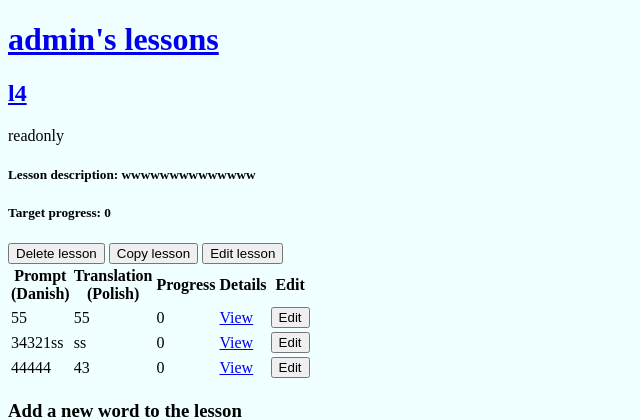
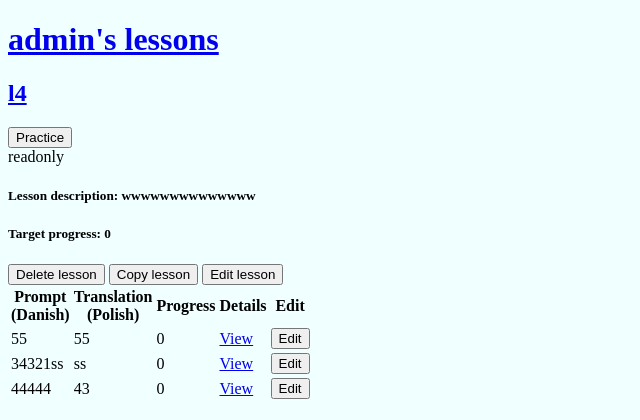
Before and after one commit to AdamRogowski/LanguageLearningApp, a Django app: page /my-lesson-details/9/ in a window 1280 px wide. Shown: the part 262-682 px from the top of the page, without its empty margins (0-640 px from the left). Run offline with Django 5.2, Linux system fonts and the light colour scheme; a user stored in the database is signed in; data comes from the database, SQL or seed files in the repository; both versions use the stored data as it was after the commit.

Commit message:
prototype of practice mode added

```diff
--- a/base/templates/base/my_lesson_details.html
+++ b/base/templates/base/my_lesson_details.html
@@ -4,6 +4,10 @@
 
 <h1><a href="{% url 'my-lessons' my_lesson.user.id %}">{{my_lesson.user.username}}'s lessons</a></h1>
 <h2><a href="{% url 'my-lesson-details' my_lesson.id %}">{{ my_lesson.lesson.title }}</a></h2>
+
+<a href="{% url 'start-practice' my_lesson.id %}"><button>Practice</button></a>
+
+<br>
 
 {{ my_lesson.lesson.access_type.name}}
 
--- a/base/urls.py
+++ b/base/urls.py
@@ -49,4 +49,15 @@ urlpatterns = [
     path("edit_lesson/<int:my_lesson_id>/", views.editLesson, name="edit-lesson"),
     path("edit_word/<int:my_word_id>/", views.editWord, name="edit-word"),
     path("delete_word/<int:my_word_id>/", views.deleteWord, name="delete-word"),
+    path(
+        "start_practice/<int:user_lesson_id>/",
+        views.start_practice,
+        name="start-practice",
+    ),
+    path("practice/<int:user_lesson_id>/", views.practice, name="practice"),
+    path(
+        "cancel_practice/<int:user_lesson_id>/",
+        views.cancel_practice,
+        name="cancel-practice",
+    ),
 ]
--- a/base/views.py
+++ b/base/views.py
@@ -1,5 +1,5 @@
 from django.db import transaction
-from django.shortcuts import render, redirect
+from django.shortcuts import render, redirect, get_object_or_404
 from django.http import HttpResponse
 from django.db.models import Q  # Import Q for complex queries
 from django.db.models import Avg  # Import Avg for aggregation
@@ -705,3 +705,95 @@ def deleteWord(request, my_word_id):
 
 
 # ------------Practice Views------------#
+
+
+@login_required
+def start_practice(request, user_lesson_id):
+    window_key = f"practice_{user_lesson_id}_window"
+    pool_key = f"practice_{user_lesson_id}_pool"
+    # Ensure only one session per user per lesson by clearing any existing session data
+    request.session.pop(window_key, None)
+    request.session.pop(pool_key, None)
+
+    user_lesson = get_object_or_404(UserLesson, id=user_lesson_id, user=request.user)
+    user_words = list(
+        UserWord.objects.filter(
+            user_lesson=user_lesson, current_progress__lt=user_lesson.target_progress
+        ).values_list("id", flat=True)
+    )
+    shuffle(user_words)
+    window = user_words[: user_lesson.practice_window]
+    pool = user_words[user_lesson.practice_window :]
+    request.session[window_key] = window
+    request.session[pool_key] = pool
+    return redirect("practice", user_lesson_id=user_lesson_id)
+
+
+@login_required
+def practice(request, user_lesson_id):
+    window_key = f"practice_{user_lesson_id}_window"
+    pool_key = f"practice_{user_lesson_id}_pool"
+    window = request.session.get(window_key, [])
+    pool = request.session.get(pool_key, [])
+
+    # If session data is missing, redirect to start practice
+    if window is None or pool is None:
+        messages.info(
+            request, "No active practice session. Please start a new session."
+        )
+        return redirect("start-practice", user_lesson_id=user_lesson_id)
+
+    if not window:
+        # Session complete
+        # Optionally, clear session keys
+        request.session.pop(window_key, None)
+        request.session.pop(pool_key, None)
+        messages.info(request, "Practice session completed!")
+        # Redirect to lesson details or wherever appropriate
+        return redirect("my-lesson-details", my_lesson_id=user_lesson_id)
+
+    user_word = get_object_or_404(
+        UserWord,
+        id=window[0],
+        user_lesson__user=request.user,
+        user_lesson_id=user_lesson_id,
+    )
+
+    if request.method == "POST":
+        answer = request.POST.get("answer", "").strip()
+        correct = answer == user_word.word.prompt
+        if correct:
+            user_word.current_progress += 1
+            user_word.save()
+            # Remove from window
+            window.pop(0)
+            # Add next from pool if available
+            if pool:
+                window.append(pool.pop(0))
+        else:
+            user_word.current_progress = max(0, user_word.current_progress - 1)
+            user_word.save()
+            # Move to end of window
+            word_id = window.pop(0)
+            window.append(word_id)
+        # Save session state
+        request.session[window_key] = window
+        request.session[pool_key] = pool
+        return redirect("practice", user_lesson_id=user_lesson_id)
+
+    context = {
+        "user_word": user_word,
+        "user_lesson_id": user_lesson_id,
+    }
+
+    return render(request, "base/practice.html", context)
+
+
+@login_required
+def cancel_practice(request, user_lesson_id):
+    window_key = f"practice_{user_lesson_id}_window"
+    pool_key = f"practice_{user_lesson_id}_pool"
+    request.session.pop(window_key, None)
+    request.session.pop(pool_key, None)
+    messages.info(request, "Practice session cancelled.")
+    return redirect("my-lesson-details", my_lesson_id=user_lesson_id)
```
Also changed, not shown: base/templates/base/practice.html (added, +18 -0 lines), db.sqlite3.
